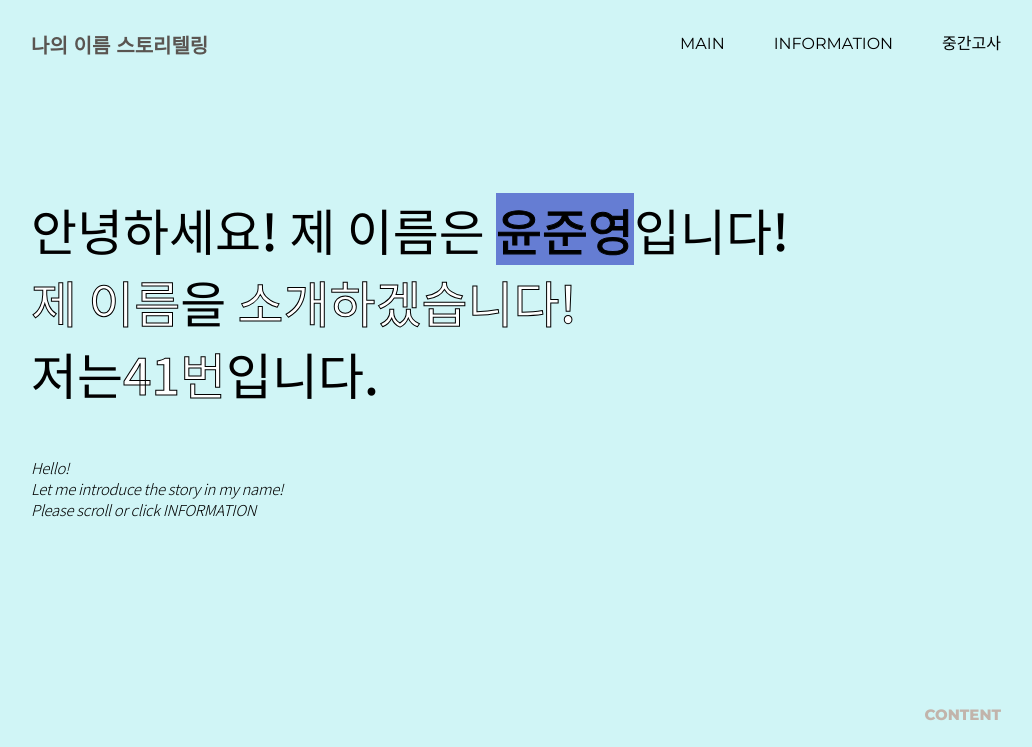
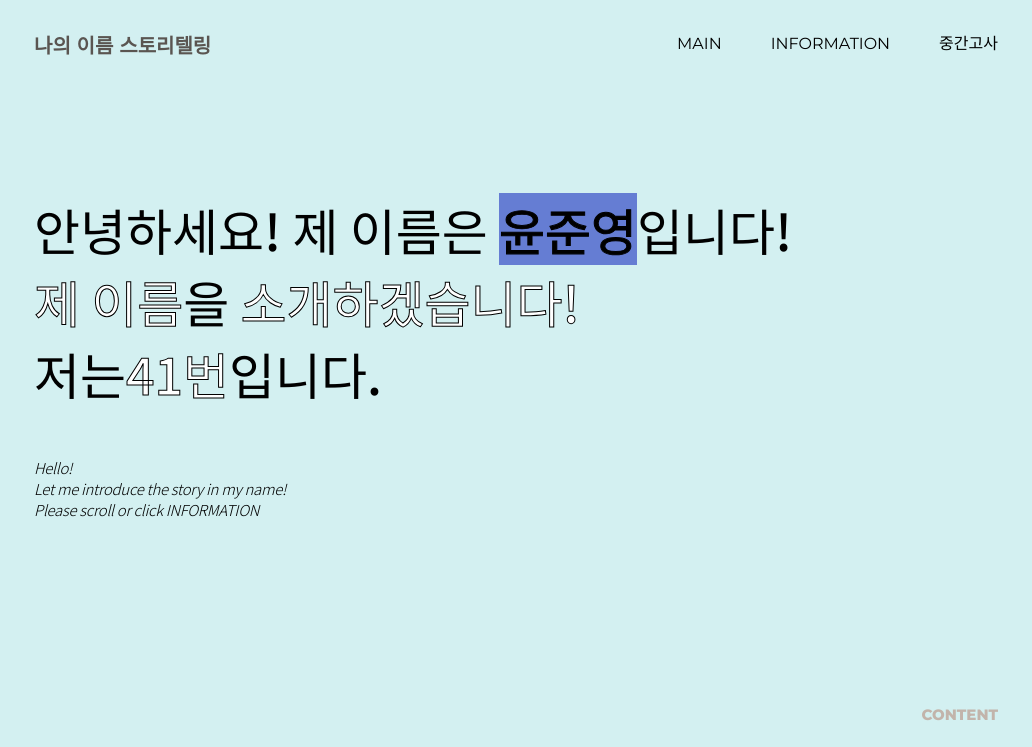
Before and after one commit to cyspecter/cyspecter.github.io, a plain HTML site: page index.html in a window 1280 px wide. Shown: the top 747 px of the page, without its empty margins (124-1156 px from the left). Drawn offline with Linux system fonts and the light colour scheme.

Commit message:
Add files via upload

```diff
--- a/style.css
+++ b/style.css
@@ -3,9 +3,7 @@
 
 
 body{
-    display: block;
-    margin: 5px;
-    background-color: rgb(208, 245, 246) !important;
+    background-color: rgb(211, 240, 241) !important;
 }
 
 .frame{
```
